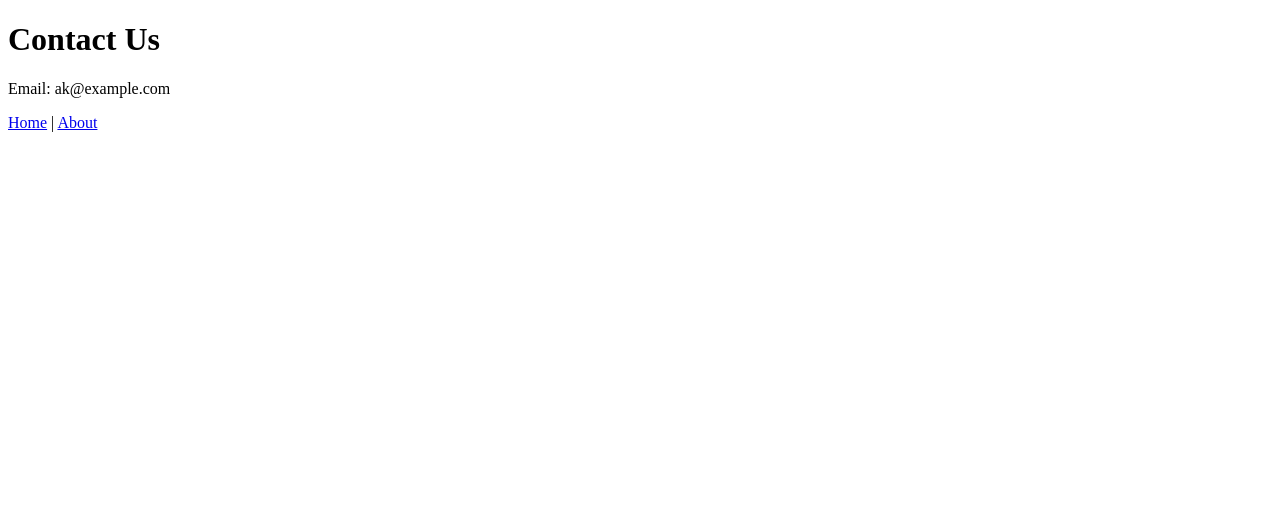
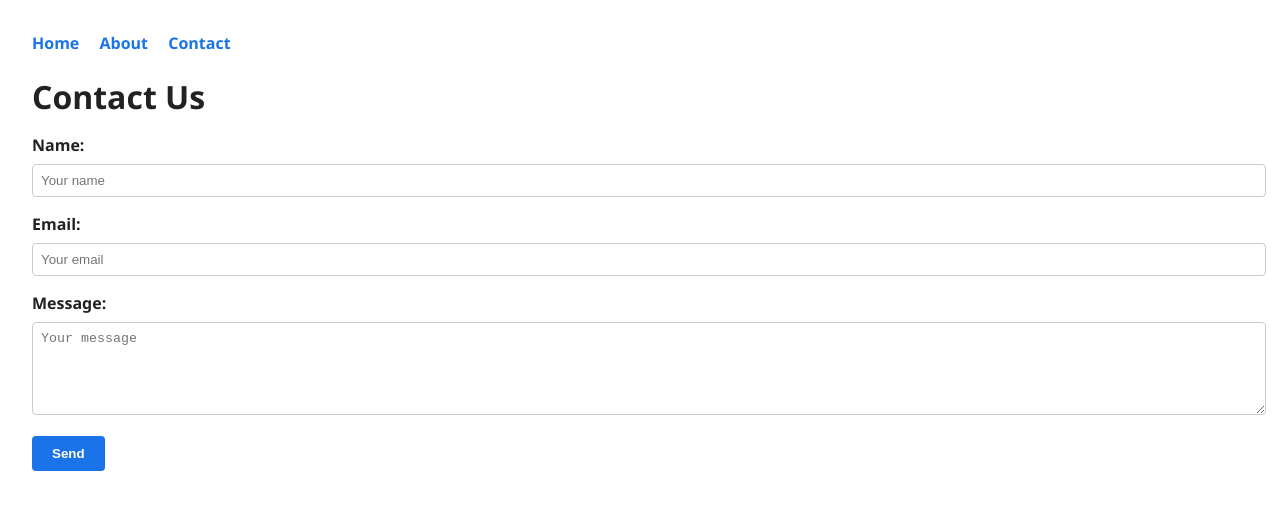
Before and after one commit to abdulkalamazad1001/multi-threaded-http-server, a plain HTML site: page resources/contact.html in a window 1280 px wide. Drawn offline with Linux system fonts and the light colour scheme.

Commit message:
Update contact.html

```diff
--- a/resources/contact.html
+++ b/resources/contact.html
@@ -2,11 +2,80 @@
 <html lang="en">
   <head>
     <meta charset="UTF-8" />
-    <title>Contact</title>
+    <meta name="viewport" content="width=device-width, initial-scale=1" />
+    <title>Contact - Multi-threaded HTTP Server</title>
+    <style>
+      body {
+        font-family: "Segoe UI", Tahoma, Geneva, Verdana, sans-serif;
+        margin: 2rem;
+        background: #fff;
+        color: #222;
+      }
+      nav {
+        margin-bottom: 1rem;
+      }
+      nav a {
+        margin-right: 1rem;
+        color: #1a73e8;
+        text-decoration: none;
+        font-weight: 600;
+      }
+      nav a:hover {
+        text-decoration: underline;
+      }
+      h1 {
+        margin-bottom: 0.5rem;
+      }
+      label {
+        display: block;
+        margin-top: 1rem;
+        font-weight: 600;
+      }
+      input,
+      textarea {
+        width: 100%;
+        padding: 8px;
+        margin-top: 0.5rem;
+        border-radius: 4px;
+        border: 1px solid #ccc;
+      }
+      button {
+        margin-top: 1rem;
+        padding: 10px 20px;
+        background-color: #1a73e8;
+        border: none;
+        color: white;
+        font-weight: 600;
+        cursor: pointer;
+        border-radius: 4px;
+      }
+      button:hover {
+        background-color: #155ab6;
+      }
+    </style>
   </head>
   <body>
-    <h1>Contact Us</h1>
-    <p>Email: ak@example.com</p>
-    <a href="index.html">Home</a> | <a href="about.html">About</a>
+    <nav>
+      <a href="/">Home</a>
+      <a href="/about.html">About</a>
+      <a href="/contact.html">Contact</a>
+    </nav>
+    <main>
+      <h1>Contact Us</h1>
+      <form>
+        <label for="name">Name:</label>
+        <input type="text" id="name" name="name" placeholder="Your name" />
+        <label for="email">Email:</label>
+        <input type="email" id="email" name="email" placeholder="Your email" />
+        <label for="message">Message:</label>
+        <textarea
+          id="message"
+          name="message"
+          rows="5"
+          placeholder="Your message"
+        ></textarea>
+        <button type="submit">Send</button>
+      </form>
+    </main>
   </body>
 </html>
```
